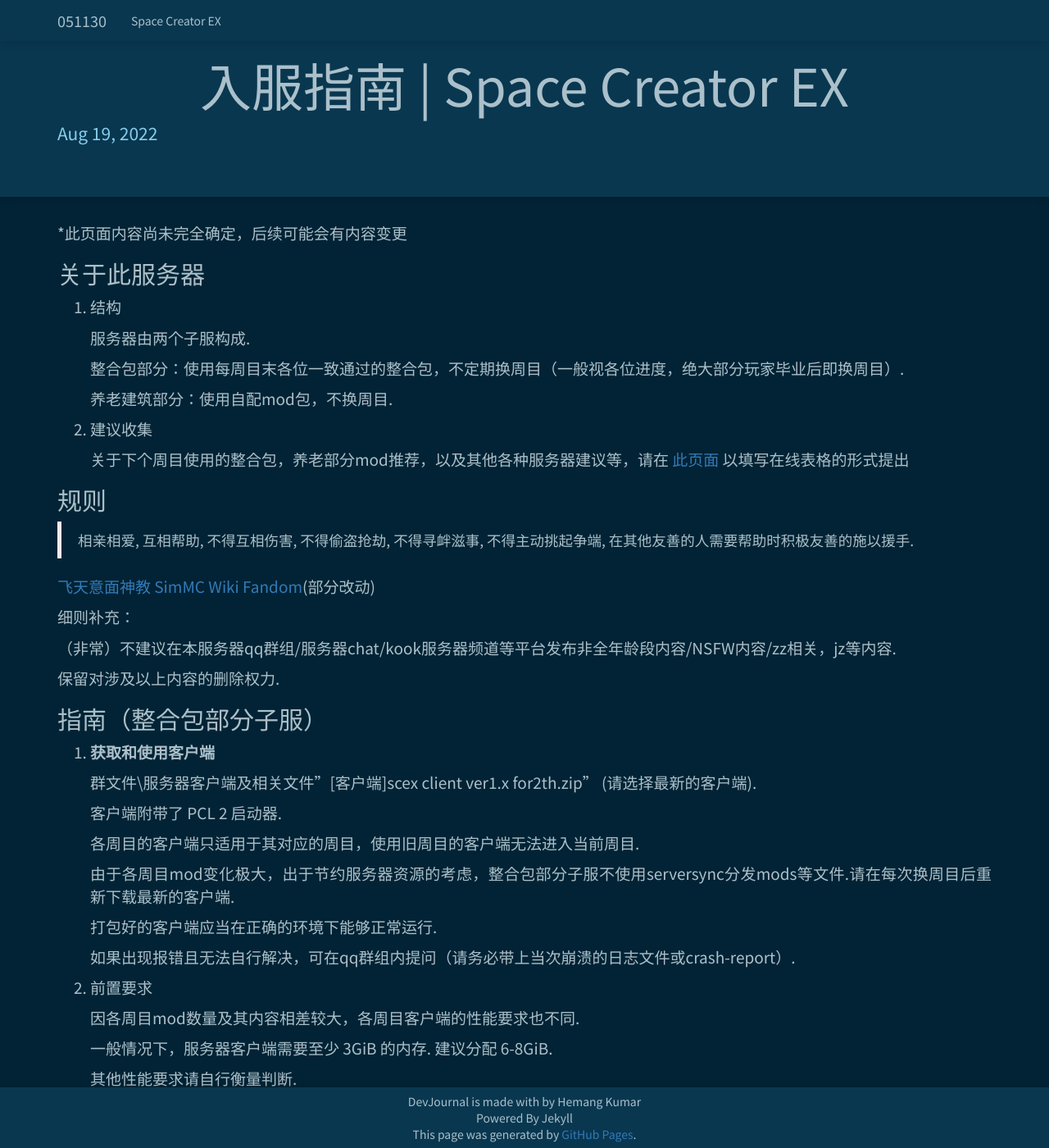
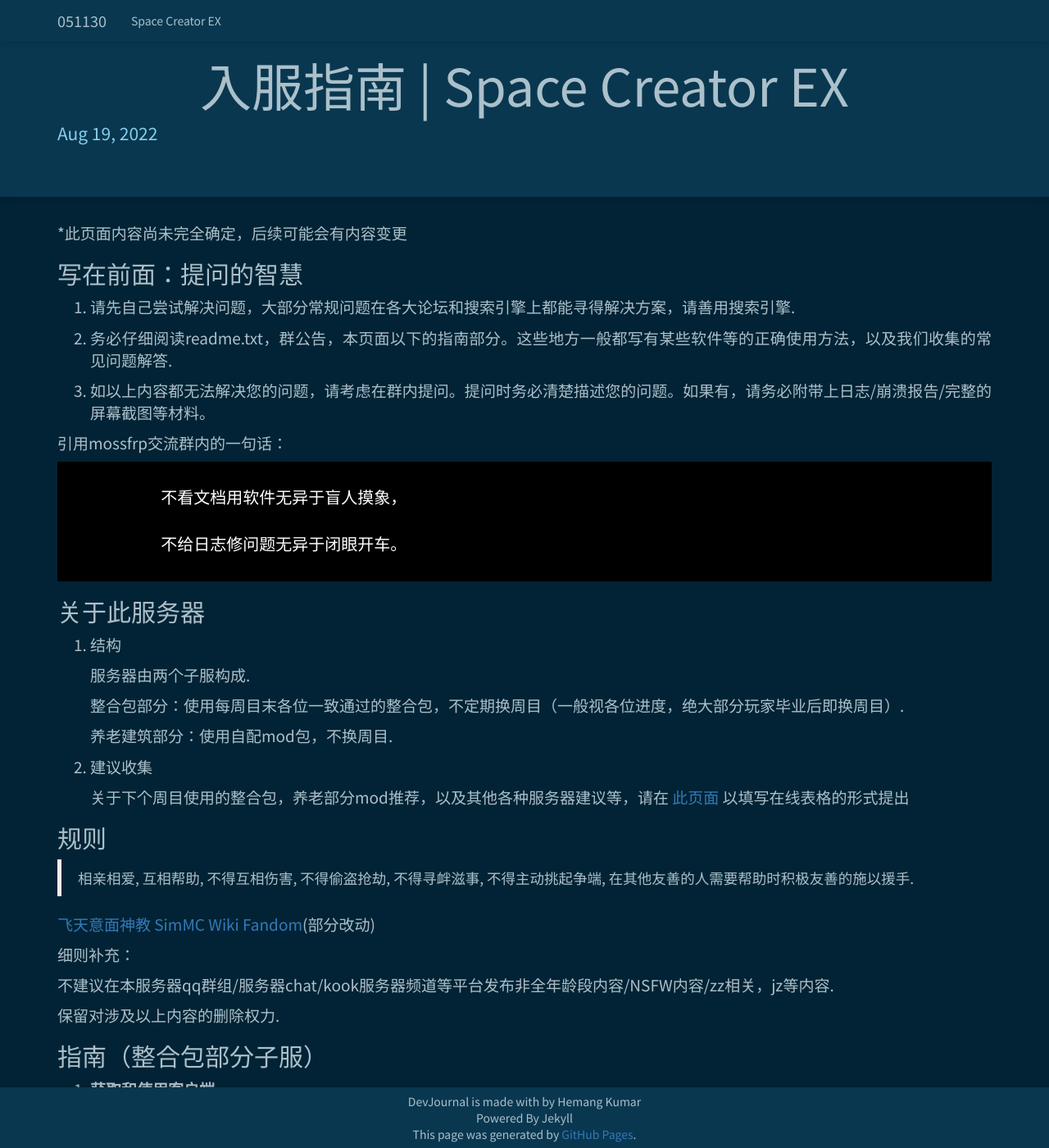
Before and after one commit to x051130x/x051130x.github.io, a Jekyll site: the page built from _posts/2022-8-19-guide.md, in a window 1280 px wide and 1400 px high. Shown: the whole window at 82% size. Built offline with Jekyll 4.4.1, drawn with Linux system fonts in a browser that asks for light colours; nearby versions of some CDN libraries.

Commit message:
更新介绍/入服指南部分

```diff
--- a/_posts/2022-8-19-guide.md
+++ b/_posts/2022-8-19-guide.md
@@ -7,6 +7,20 @@ title: 入服指南 | Space Creator EX
 [l=rule]:https://simmc.fandom.com/zh/wiki/%E9%A3%9E%E5%A4%A9%E6%84%8F%E9%9D%A2%E7%A5%9E%E6%95%99
 
 *此页面内容尚未完全确定，后续可能会有内容变更
+
+## 写在前面：提问的智慧
+
+1. 请先自己尝试解决问题，大部分常规问题在各大论坛和搜索引擎上都能寻得解决方案，请善用搜索引擎.
+
+2. 务必仔细阅读readme.txt，群公告，本页面以下的指南部分。这些地方一般都写有某些软件等的正确使用方法，以及我们收集的常见问题解答.
+
+3. 如以上内容都无法解决您的问题，请考虑在群内提问。提问时务必清楚描述您的问题。如果有，请务必附带上日志/崩溃报告/完整的屏幕截图等材料。
+
+引用mossfrp交流群内的一句话：
+
+		不看文档用软件无异于盲人摸象，
+
+		不给日志修问题无异于闭眼开车。
 
 ## 关于此服务器
 
@@ -30,7 +44,7 @@ title: 入服指南 | Space Creator EX
 
 细则补充：
 
-   （非常）不建议在本服务器qq群组/服务器chat/kook服务器频道等平台发布非全年龄段内容/NSFW内容/zz相关，jz等内容.
+   不建议在本服务器qq群组/服务器chat/kook服务器频道等平台发布非全年龄段内容/NSFW内容/zz相关，jz等内容.
 
    保留对涉及以上内容的删除权力.
 
```
Also changed, not shown: SCEX server.md (+12 -8 lines).
